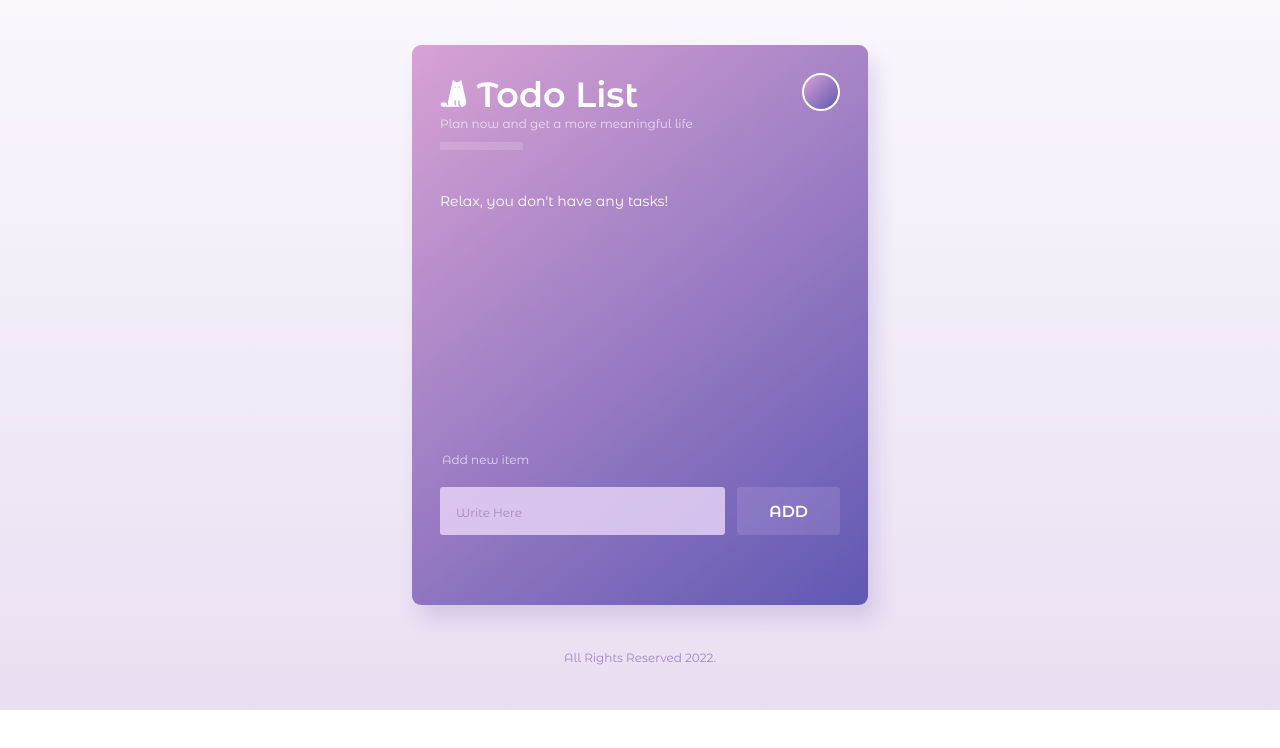
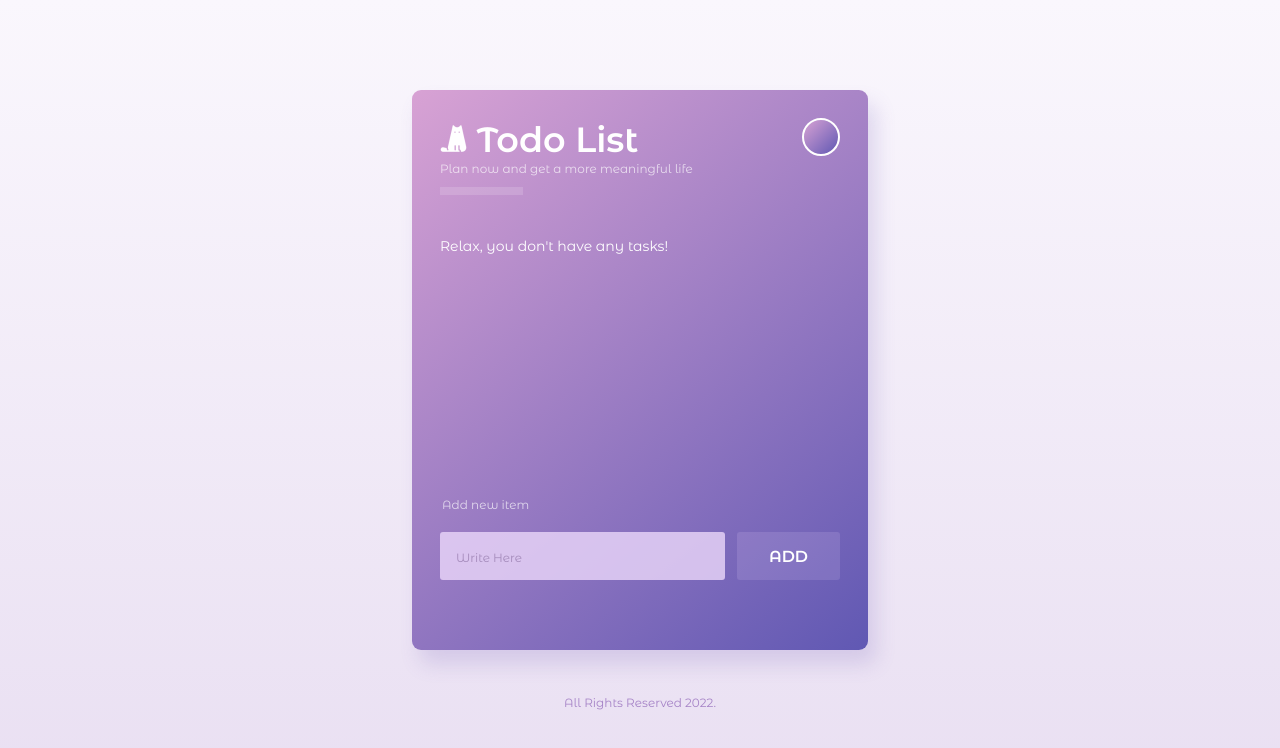
Before and after one commit to sahar150/Nixop---to-do-list, a Vue app: page / in a window 1280 px wide. Shown: the top 748 px of the page. Built offline with nearby package versions, Linux system fonts and the light colour scheme; the HTML template or start-up script is replaced by a standard one.

Commit message:
save theme name in local storage

```diff
--- a/src/App.vue
+++ b/src/App.vue
@@ -1,5 +1,5 @@
 <script setup>
-import { ref } from 'vue'
+import { ref, watchEffect } from 'vue'
 
 //import components
 import Header from './components/Header.vue';
@@ -8,12 +8,20 @@ import Footer from './components/Footer.vue';
 
 const availabelThemes = ['violet', 'cabsav'];
 const currentTheme = ref(availabelThemes[0]);
+const theme_name_key = 'localThemeName'
+
+currentTheme.value = localStorage.getItem(theme_name_key) ?? availabelThemes[0]
 
 //toggle them function
 function toggleTheme() {
     //TODO: refactore  to handle more than two themes
     currentTheme.value = currentTheme.value === availabelThemes[0] ? availabelThemes[1] : availabelThemes[0]
 }
+
+//watch theme name
+watchEffect(() => {
+    localStorage.setItem(theme_name_key, currentTheme.value)
+})
 
 </script>
 
@@ -38,7 +46,7 @@ function toggleTheme() {
     display: flex;
     flex-direction: column;
     width: 100%;
-    min-height: 100%;
+    min-height: 100vh;
     padding-block: 45rem;
     justify-content: center;
     align-items: center;
```
